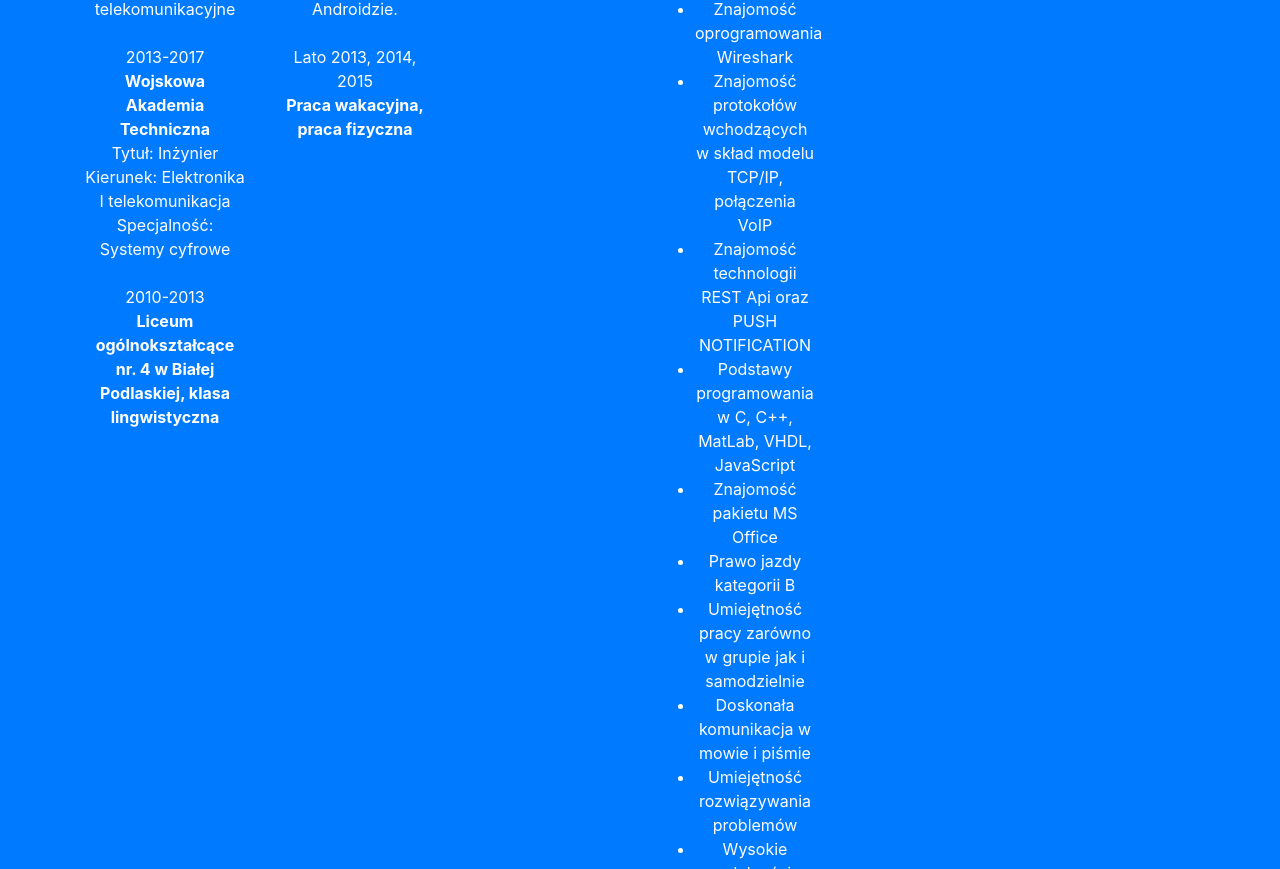
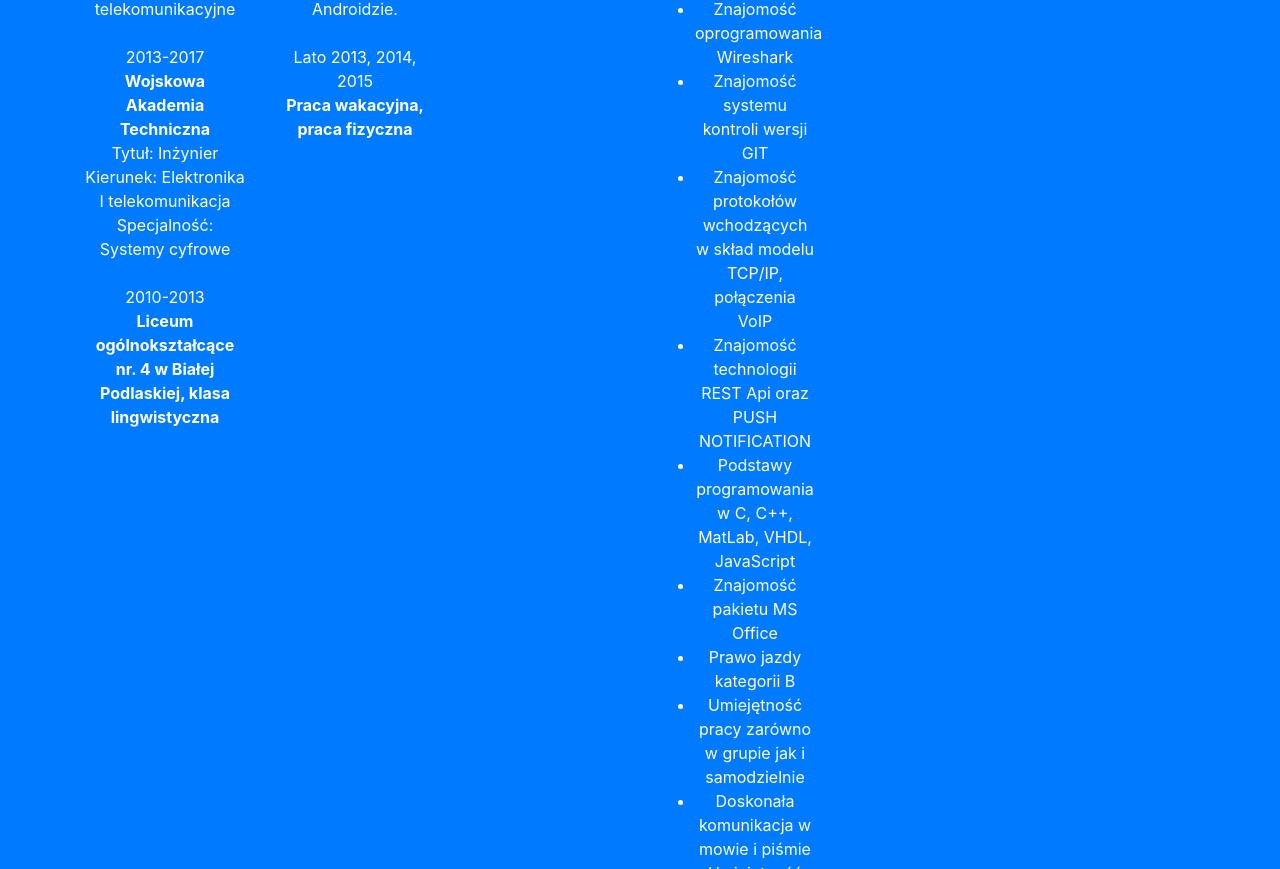
Before and after one commit to krystianchalimoniuk/krystianchalimoniuk.github.io, a website with bundled scripts: page index.html in a window 1280 px wide. Shown: the part 3599-4468 px from the top of the page. Built offline with nearby package versions, Linux system fonts and the light colour scheme.

Commit message:
poprawiono bledy

```diff
--- a/index.html
+++ b/index.html
@@ -250,6 +250,7 @@
                 <li>Znajomość frameworka Bootstrap</li>
                 <li>Znajomość systemu Linux</li>
                 <li>Znajomość oprogramowania Wireshark</li>
+                <li>Znajomość systemu kontroli wersji GIT</li>
                 <li>Znajomość protokołów wchodzących w skład modelu TCP/IP, połączenia VoIP</li>
                 <li>Znajomość technologii REST Api oraz PUSH NOTIFICATION</li>
                 <li>Podstawy programowania w C, C++, MatLab, VHDL, JavaScript</li>
@@ -454,7 +455,7 @@ Marzec 2017, płk dr hab. Inż. Tadeusz Szczurek, prof. WAT
               <h2 class="text-secondary text-uppercase mb-0">Nowinki transferowe - aplikacja mobilna</h2>
               <hr class="star-dark mb-5">
               <img class="img-fluid mb-5" src="img/portfolio/ntapp.png" alt="">
-              <p class="mb-5"> Aplikacja mobilna serwisu nowinkitransferowe.pl.Wykorzystuję REST API, zaimplementowano w niej funkcję powiadamiania "push notification".Ponad 15 000 pobrań w sklepie Google Play. Dostępna w <a href="https://play.google.com/store/apps/details?id=pl.nowinkitransferowe&hl=pl">link.</a></p>
+              <p class="mb-5"> Aplikacja mobilna serwisu nowinkitransferowe.pl. Wykorzystuję REST API, zaimplementowano w niej funkcję powiadamiania "push notification". Ponad 15 000 pobrań w sklepie Google Play. Dostępna w <a href="https://play.google.com/store/apps/details?id=pl.nowinkitransferowe&hl=pl">link.</a></p>
               <a class="btn btn-primary btn-lg rounded-pill portfolio-modal-dismiss" href="#">
                 <i class="fa fa-close"></i>
                 Zamknij projekt</a>
```
